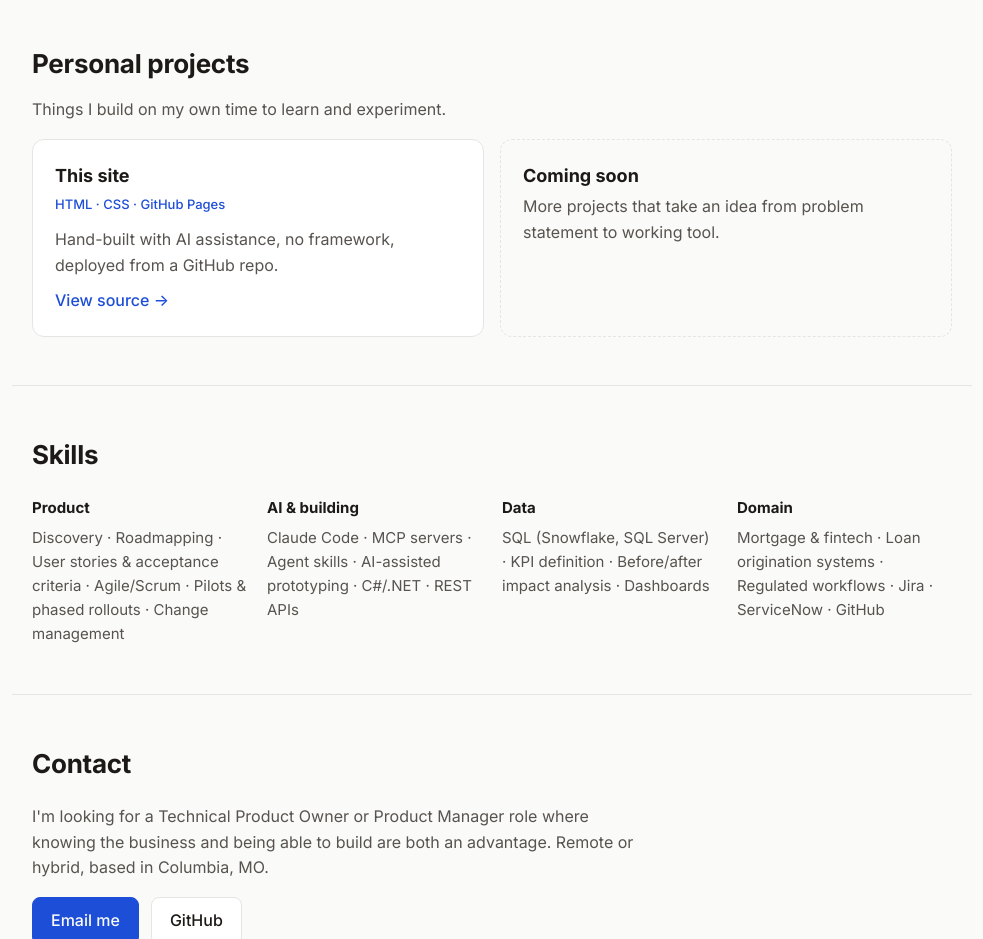
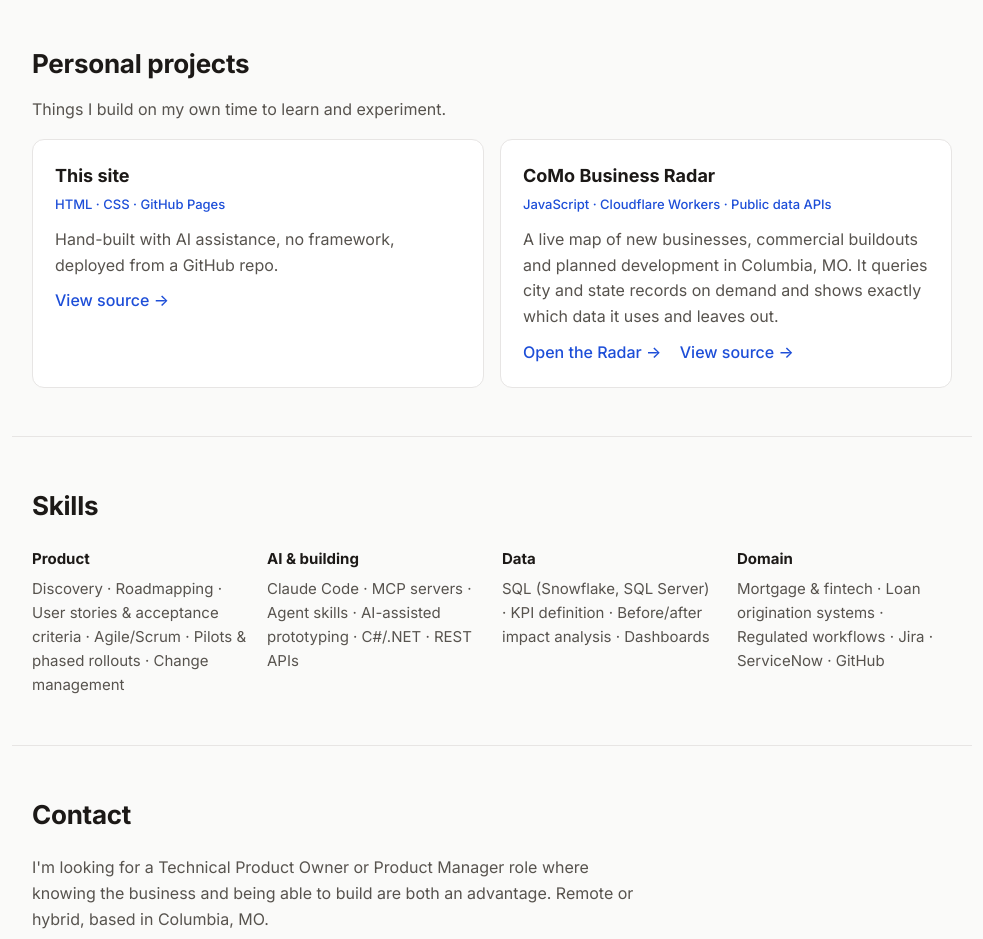
Before and after one commit to Andrew-Jake-Evans/andrew-jake-evans.github.io, a plain HTML site: page index.html in a window 1280 px wide. Shown: the part 1560-2499 px from the top of the page, without its empty margins (148-1131 px from the left). Drawn offline with Linux system fonts and the light colour scheme.

Commit message:
Add CoMo Business Radar to personal projects
Co-Authored-By: Claude Opus 5.5 <noreply@anthropic.com>

```diff
--- a/index.html
+++ b/index.html
@@ -89,9 +89,12 @@
           <p>Hand-built with AI assistance, no framework, deployed from a GitHub repo.</p>
           <a class="link" href="https://github.com/Andrew-Jake-Evans/andrew-jake-evans.github.io">View source →</a>
         </article>
-        <article class="card placeholder">
-          <h3>Coming soon</h3>
-          <p>More projects that take an idea from problem statement to working tool.</p>
+        <article class="card">
+          <h3>CoMo Business Radar</h3>
+          <p class="meta">JavaScript · Cloudflare Workers · Public data APIs</p>
+          <p>A live map of new businesses, commercial buildouts and planned development in Columbia, MO. It queries city and state records on demand and shows exactly which data it uses and leaves out.</p>
+          <a class="link" href="https://andrew-jake-evans.github.io/como-business-radar/">Open the Radar →</a>
+          <a class="link" href="https://github.com/Andrew-Jake-Evans/como-business-radar">View source →</a>
         </article>
       </div>
     </section>
--- a/styles.css
+++ b/styles.css
@@ -94,3 +94,4 @@ h2 { font-size: 26px; letter-spacing: -.01em; margin: 0 0 20px; }
 .worklist li:hover { border-left-color: var(--accent); }
 .worklist h3 { margin: 0; font-size: 16px; font-weight: 500; }
 .worklist p { margin: 0; color: var(--muted); font-size: 15px; }
+.card .link + .link { margin-left: 14px; }
```
